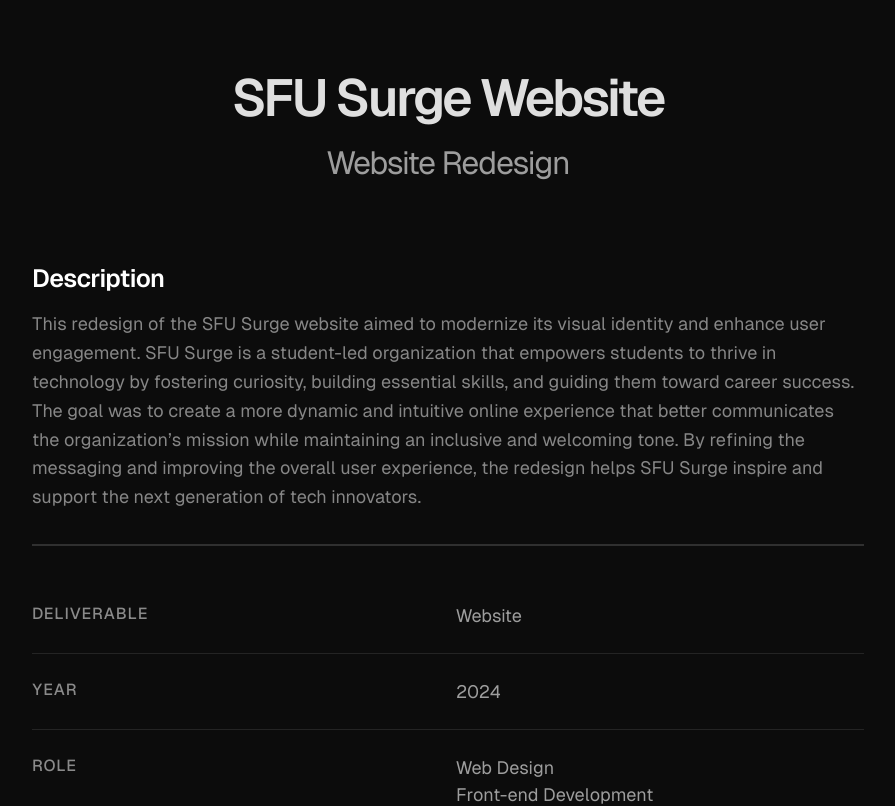
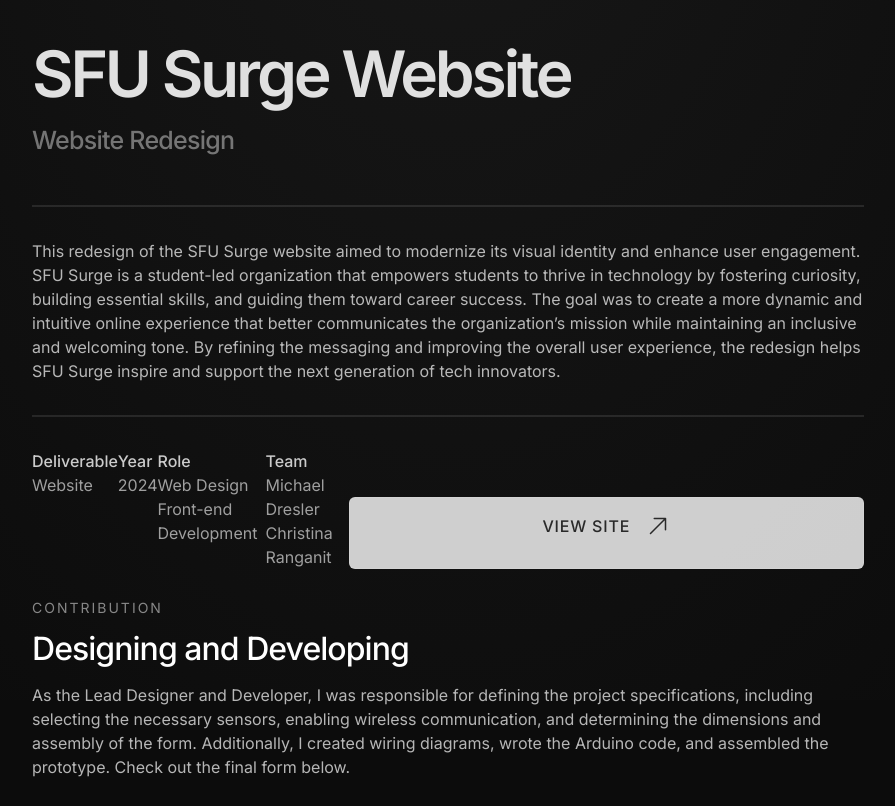
Before and after one commit to MichaelDresler/michaeldresler.github.io, a Next.js app: page /projects/surge in a window 1280 px wide. Shown: the part 580-1386 px from the top of the page, without its empty margins (192-1087 px from the left). Built offline with nearby package versions, Linux system fonts and the light colour scheme.

Commit message:
layout changes

```diff
--- a/app/about/page.tsx
+++ b/app/about/page.tsx
@@ -10,6 +10,7 @@
 
   return (
     <div className="px-4 pb-6 flex justify-center  ">
+            <div className="fixed top-0 w-screen h-screen bg-radial-[at_50%_10%] from-[#ffffff] to-70% to-[#131313] opacity-8 -z-10 "></div>
        <div className="absolute w-full h-full top-0   -z-20">
         <svg
           viewBox="0 0 1804 1500"
--- a/app/components/Button.tsx
+++ b/app/components/Button.tsx
@@ -16,7 +16,7 @@
     (
       <a
         href={link}
-        className={`${className} flex w-full  gap-4 justify-center uppercase bg-white/25 rounded-md text-text-primary/80 py-4 px-4 text-center font-medium tracking-wider group hover:bg-foreground/15 transition-all duration-300 border-1 border-white/10`}
+        className={`${className} flex w-full  gap-4 justify-center uppercase bg-white/80 rounded-md text-inverse/80 py-4 px-4 text-center font-medium tracking-wider group hover:bg-white/60 transition-all duration-300 border-1 border-white/10`}
       >
         <div>{title}</div>
         <svg
@@ -24,7 +24,7 @@
           fill="none"
           viewBox="0 0 24 24"
           strokeWidth={1.5}
-          className="size-6 rotate-180 stroke-foreground/80  "
+          className="size-6 rotate-180 stroke-inverse/80  "
         >
           <path
             strokeLinecap="round"
--- a/app/components/ProjectHero.tsx
+++ b/app/components/ProjectHero.tsx
@@ -27,57 +27,56 @@
     <>
 
 
-      <div className="relative full-content aspect-[2.25/1] overflow-hidden -mt-24  z-30 fade-in">
+      <div className="relative  bg-[#141414] p-12 -mt-24 full-content overflow-hidden ">
         <Image
       src={image}
       alt="hello"
       sizes="100vw"
-      className="mx-auto "
+      className=" rounded-xl w-[70%] mx-auto h-full object-cover"
         />
       </div>
 
-      <div className="text-text-secondary ">
-        <div className="flex flex-col gap-4  my-20">
-          <div className="font-semibold text-center text-4xl tracking-[-0.05em] text-text-primary">
+      <div className="text-text-secondary mt-12 ">
+        <div className="flex flex-col gap-4  ">
+          <div className="font-semibold text-5xl tracking-[-0.05em] text-text-primary">
             {title}
           </div>
-          <div className="font-normal text-center text-2xl tracking-[-0.04em] text-text-secondary">
+          <div className="font-medium text-xl tracking-[-0.03em] text-text-secondary/70">
             {subtitle}
           </div>
         </div>
-        <h3 className="text-xl text-white font-semibold mb-4 tracking-tight">Description</h3>
-        <p className=" font-normal text-[1.125rem] text-white/50 leading-[160%] text-pretty pb-8 border-b-2 border-white/15">
+        <p className=" font-normal text-[1rem] text-white/70 leading-[150%] text-pretty py-8 border-y-2 border-white/10 mt-12">
           {about}
         </p>
-        <div className=" font-normal my-8">
-          <ul>
-            <div className="grid grid-cols-2 gap-4 py-4 md:py-[1.5em] border-b border-foreground/10">
-              <li className="text-text-primary/60 font-medium uppercase tracking-wider">
+        <div className="my-8">
+          <ul className="flex flex-col gap-4 sm:gap-0 sm:flex-row justify-between">
+            <div className="  ">
+              <li className="text-text-primary/90 font-medium ">
                 Deliverable
               </li>
-              <li className="text-[18px]">{deliverable}</li>
+              <li className="">{deliverable}</li>
             </div>
-            <div className="grid grid-cols-2 gap-4 py-4 md:py-[1.5em] border-b border-foreground/10">
-              <li className="text-text-primary/60 font-medium uppercase tracking-wider">
+            <div className="  ">
+              <li className="text-text-primary/90 font-medium ">
                 Year
               </li>
-              <li className="text-[18px]">{timeline}</li>
+              <li className="">{timeline}</li>
             </div>
-            <div className="grid grid-cols-2 gap-4 py-4 md:py-[1.5em] border-b border-foreground/10">
-              <li className="text-text-primary/60 font-medium uppercase tracking-wider">
+            <div className="  ">
+              <li className="text-text-primary/90 font-medium ">
                 Role{" "}
               </li>
-              <li className="max-w-[20ch] text-[18px]  ">
+              <li className="max-w-[20ch]   ">
                 {roles.map((role, index) => (
                   <div key={index}>{role}</div>
                 ))}
               </li>
             </div>
-            <div className="grid grid-cols-2 gap-4 py-4 md:py-[1.5em] border-b border-foreground/10">
-              <li className="text-text-primary/60 font-medium uppercase tracking-wider">
+            <div className="  ">
+              <li className="text-text-primary/90 font-medium ">
                 Team{" "}
               </li>
-              <li className="max-w-[20ch] text-[18px]  ">
+              <li className="max-w-[20ch]   ">
                 {names.map((name, index) => (
                   <div key={index}>{name}</div>
                 ))}
--- a/app/components/TextBlock.tsx
+++ b/app/components/TextBlock.tsx
@@ -3,14 +3,16 @@
 
 type TextBlockProps = {
   heading: string;
+  subheading?:string;
   text: string;
 };
-export const TextBlock = ({ heading, text }: TextBlockProps) => {
+export const TextBlock = ({ heading, text,subheading, }: TextBlockProps) => {
   return (
     <>
-      <div className="pt-24 pb-12 flex flex-col gap-3 ">
-        <h3 className="font-semibold text-xl text-white tracking-tight">{heading}</h3>
-        <p className="text-text-secondary text-[1.125rem]">{text}</p>
+      <div className="mb-12 flex flex-col gap-4  ">
+        {subheading && <span className="text-sm uppercase tracking-[2px] leading-[100%] text-white/50 font-normal">{subheading}</span>}
+        <h3 className="font-medium text-[2rem] leading-[36px] text-white/100 tracking-[-0.03em]">{heading}</h3>
+        <p className="text-white/70 text-base">{text}</p>
 
       </div>
     </>
--- a/app/components/Thumbnail1.tsx
+++ b/app/components/Thumbnail1.tsx
@@ -29,7 +29,7 @@
     <>
       <Link
         href={link}
-        className={` relative aspect-square sm:aspect-[1.45/1] flex flex-col  rounded-3xl 2xl:rounded-2xl ${textColor} bg-white/5 duration-300 group overflow-hidden p-5 sm:p-8 border border-white/15 hover:bg-white/8`}
+        className={` relative aspect-square sm:aspect-[1.38/1] flex flex-col  rounded-xl ${textColor} bg-white/5 duration-300 group overflow-hidden p-5 sm:p-8 border border-white/15 hover:bg-white/8`}
       >
         <div className="mb-5">
           <div
@@ -41,7 +41,7 @@
         </div>
 
         <div
-          className={` relative aspect-[1.45/1]   rounded-3xl 2xl:rounded-2xl ${bgColor} duration-300 group overflow-hidden shadow-2xl my-auto`}
+          className={` relative aspect-[1.45/1]   rounded-2xl ${bgColor} duration-300 group overflow-hidden shadow-2xl my-auto`}
         >
           {isImage(img) ? (
             <Image
--- a/app/fonts.tsx
+++ b/app/fonts.tsx
@@ -1,4 +1,5 @@
 import localFont from "next/font/local";
+import { Inter } from "next/font/google";
 
 export const geistSans = localFont({
   src: "./fonts/GeistVF.woff",
@@ -9,6 +10,10 @@
   src: "./fonts/GeistMonoVF.woff",
   variable: "--font-geist-mono",
   weight: "100 900",
+});
+
+export const inter = Inter({
+  subsets:["latin"]
 });
 
 export const svgIconsInfo = [
--- a/app/globals.css
+++ b/app/globals.css
@@ -114,8 +114,9 @@
   .myclass > .full-content {
     max-inline-size: 100%;
   }
+
   .fade-in{
-    --fade-amount: 50%;
+    --fade-amount: 10%;
     mask-image: linear-gradient(to bottom, black, black var(--fade-amount), black calc(100% - var(--fade-amount)), transparent);
   }
 }
--- a/app/layout.tsx
+++ b/app/layout.tsx
@@ -1,7 +1,7 @@
 import type { Metadata } from "next";
 import "./globals.css";
 import NavBar from "./components/NavBar";
-import { geistSans } from "./fonts";
+import { geistSans, inter } from "./fonts";
 
 
 
@@ -18,7 +18,7 @@
   return (
     <html lang="en">
       <body
-        className={`${geistSans.className} overflow-y-scroll antialiased pt-[var(--padding-top)] `}>
+        className={`${inter.className} overflow-y-scroll antialiased pt-[var(--padding-top)] `}>
         <NavBar/>
         {children}
       </body>
--- a/app/projects/bytebot/page.tsx
+++ b/app/projects/bytebot/page.tsx
@@ -2,8 +2,8 @@
 import * as bytebot from "@/content/bytebotContent";
 import Image from "next/image";
 import { ImageContainer } from "@/app/components/ImageContainer";
-import img1 from "@/public/bytebot0.png"
-import img2 from "@/public/bytebot1.png"
+import img1 from "@/public/bytebot0.png";
+import img2 from "@/public/bytebot1.png";
 
 import homenew from "/public/bytebot.png";
 import { TextBlock } from "@/app/components/TextBlock";
@@ -23,46 +23,32 @@
           about={bytebot.heroContent.about}
         />
 
-        <TextBlock
-          heading="Designing and Developing"
-          text="As the Lead Designer and Developer, I was responsible for defining the project specifications, including selecting the necessary sensors, enabling wireless communication, and determining the dimensions and assembly of the form. Additionally, I created wiring diagrams, wrote the Arduino code, and assembled the prototype. Check out the final form below."
-        />
-
-        <div className="medium-content rounded-2xl aspect-[1.4519/1]  mb-24 gap-4 p-8 flex  ">
-
-          <div className="bg-green-700/10 aspect-[9/16] w-auto h-full rounded-2xl   ">
-          <Image
-          src={img1}
-          alt=""
-          className="rounded-2xl h-full"
-          />
+        <div className="full-content rounded-2xl aspect-[1.4519/1] gap-2 p-2 flex  ">
+          <div className="bg-[#1e1e1e] p-20 aspect-[9/16] w-auto h-full rounded-2xl   ">
+            <Image src={img1} alt="" className="rounded-2xl h-full" />
           </div>
 
-          <div className=" h-full w-full rounded-2xl flex flex-col gap-4">
-            <div className="bg-green-700/10  w-full h-full rounded-2xl overflow-hidden">
-                      <Image
-          src={img2}
-          alt=""
-          className="rounded-2xl w-full"
-          />
+          <div className=" h-full w-full rounded-2xl flex flex-col gap-2">
+            <div className="bg-[#1e1e1e] p-20  w-full h-full rounded-2xl overflow-hidden">
+              <Image src={img2} alt="" className="rounded-2xl w-full h-full object-cover" />
             </div>
-            <div className="bg-green-700/10  w-full h-full  rounded-2xl overflow-hidden">
-                      <Image
-          src={img2}
-          alt=""
-          className="rounded-2xl w-full"
-          />
+            <div className="bg-[#1e1e1e] p-20  w-full h-full  rounded-2xl overflow-hidden">
+              <Image src={img2} alt="" className="rounded-2xl w-full h-full object-cover" />
+            </div>
           </div>
         </div>
 
-        </div>
-
-
+        <section className="mt-24">
+          <TextBlock
+            heading="Designing and Developing"
+            subheading="Contribution"
+            text="As the Lead Designer and Developer, I was responsible for defining the project specifications, including selecting the necessary sensors, enabling wireless communication, and determining the dimensions and assembly of the form. Additionally, I created wiring diagrams, wrote the Arduino code, and assembled the prototype. Check out the final form below."
+          />
+        </section>
       </main>
     </div>
   );
 }
-
 
 // <div className="grid grid-cols-1 gap-12 medium-content  ">
 //   {/* <ImageContainer img={homeold} tag="Old Site" caption="this is a caption"/> */}
--- a/app/projects/layout.tsx
+++ b/app/projects/layout.tsx
@@ -4,5 +4,10 @@
   }: {
     children: React.ReactNode
   }) {
-    return <section className=" ">{children}</section>
+    return <section className=" ">
+
+      {/* <div className="absolute top-0 w-[130vw] h-[130vh] bg-radial-[at_38%_45%] from-[#ffffff] to-70% to-[rgb(12,12,12)] opacity-10 -z-10 over "></div> */}
+      <div className="fixed top-0 w-screen aspect-square bg-radial-[at_50%_25%] from-[#ffffff] to-90% to-[#131313] opacity-5 -z-10 "></div>
+      {children}
+    </section>
   }
--- a/app/projects/surge/page.tsx
+++ b/app/projects/surge/page.tsx
@@ -23,6 +23,7 @@
         />
 
         <TextBlock
+        subheading="Contribution"
         heading="Designing and Developing"
         text="As the Lead Designer and Developer, I was responsible for defining the project specifications, including selecting the necessary sensors, enabling wireless communication, and determining the dimensions and assembly of the form. Additionally, I created wiring diagrams, wrote the Arduino code, and assembled the prototype. Check out the final form below."
         />
```
Also changed, not shown: app/page.tsx (+40 -19 lines). Lines whose indentation alone changed are shown as unchanged.
